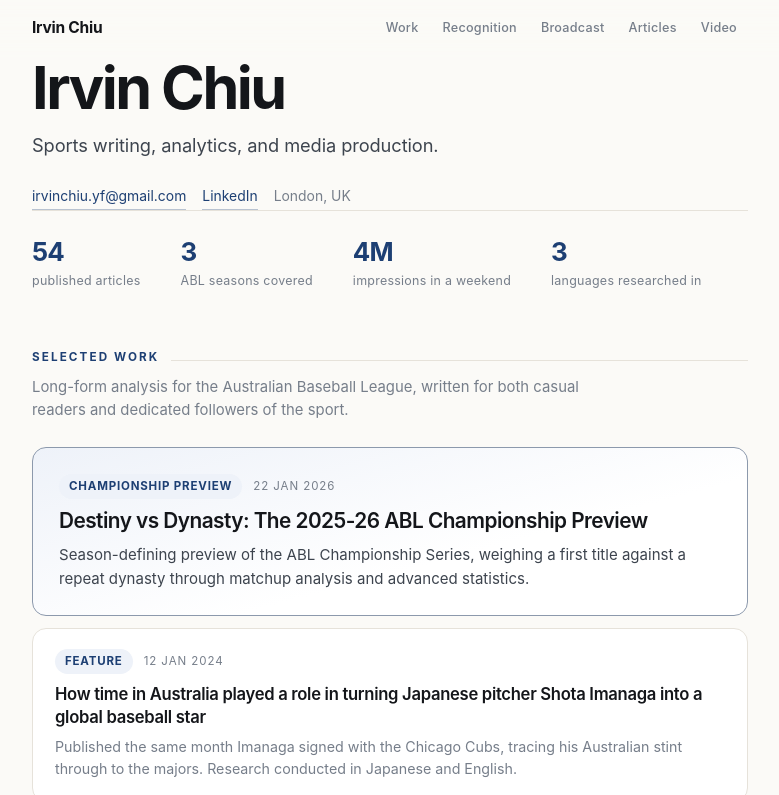
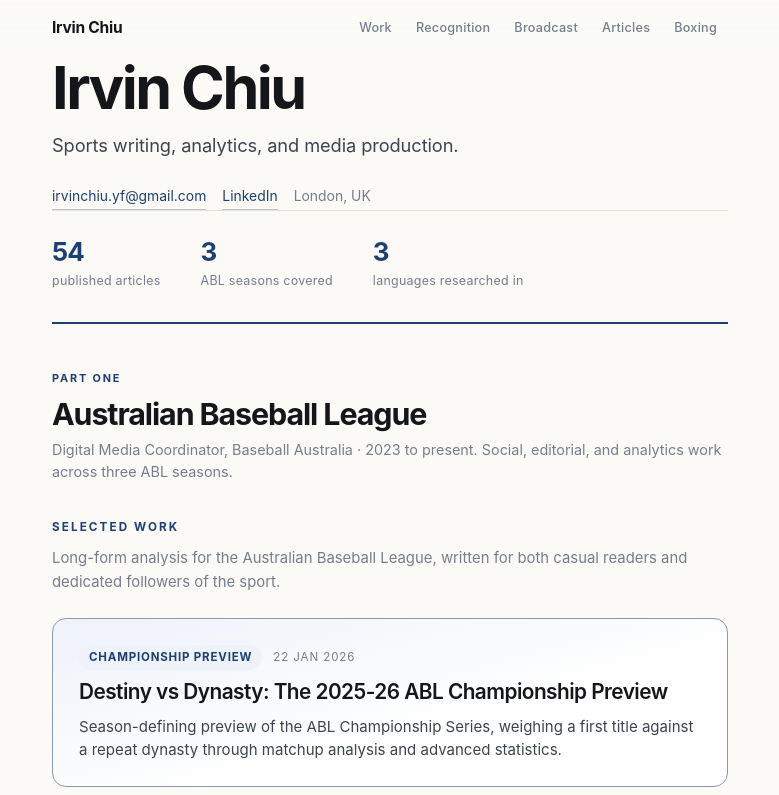
Before and after one commit to IrvinChiu/irvinchiu.github.io, a plain HTML site: page index.html in a window 1280 px wide. Shown: the top 795 px of the page, without its empty margins (250-1029 px from the left). Drawn offline with Linux system fonts and the light colour scheme.

Commit message:
Add files via upload

```diff
--- a/index.html
+++ b/index.html
@@ -13,7 +13,7 @@
   --accent:#1d3f73; --accent-2:#2f6fbf; --tint:#eef2f9;
   --shadow:0 1px 2px rgba(20,22,26,.04), 0 8px 24px rgba(20,22,26,.06);
   --sans:-apple-system,BlinkMacSystemFont,"Segoe UI",Inter,Roboto,Helvetica,Arial,sans-serif;
-  --w:760px;
+  --w:720px;
 }
 @media (prefers-color-scheme:dark){
   :root{
@@ -68,12 +68,20 @@ h1{font-size:clamp(2.5rem,6.6vw,3.7rem);line-height:1.04;
 .stat span{font-size:.78rem;color:var(--muted);letter-spacing:.02em}
 
 /* ---------- sections ---------- */
-section{padding:52px 0 4px;scroll-margin-top:70px}
-.eyebrow{display:flex;align-items:baseline;gap:12px;margin-bottom:8px}
+section{padding:46px 0 4px;scroll-margin-top:70px}
+
+/* major divider between the two bodies of work */
+.part{margin-top:26px;padding-top:46px;border-top:2px solid var(--accent);scroll-margin-top:70px}
+.part:first-of-type{margin-top:14px}
+.part-kicker{font-size:.68rem;font-weight:700;letter-spacing:.17em;text-transform:uppercase;
+  color:var(--accent);margin-bottom:9px}
+.part-name{font-size:clamp(1.5rem,3.4vw,1.9rem);font-weight:680;letter-spacing:-.036em;
+  line-height:1.14}
+.part-sub{margin-top:7px;font-size:.9rem;color:var(--muted);line-height:1.55}
+.part > section:first-of-type{padding-top:34px}
 h2{font-size:.73rem;font-weight:700;letter-spacing:.18em;text-transform:uppercase;
-  color:var(--accent);white-space:nowrap}
-.eyebrow .rule{flex:1;height:1px;background:var(--line)}
-.lede{color:var(--muted);font-size:.93rem;max-width:60ch;margin-bottom:24px;line-height:1.6}
+  color:var(--accent);margin-bottom:10px}
+.lede{color:var(--muted);font-size:.93rem;margin-bottom:24px;line-height:1.6}
 
 /* ---------- feature cards ---------- */
 .feats{display:grid;gap:12px}
@@ -175,7 +183,7 @@ footer a:hover{text-decoration:underline}
       <li><a class="nl" href="#recognition">Recognition</a></li>
       <li><a class="nl" href="#broadcast">Broadcast</a></li>
       <li><a class="nl" href="#articles">Articles</a></li>
-      <li><a class="nl" href="#video">Video</a></li>
+      <li><a class="nl" href="#def">Boxing</a></li>
     </ul>
   </div>
 </nav>
@@ -196,12 +204,17 @@ footer a:hover{text-decoration:underline}
   <div class="stats rv">
     <div class="stat"><b>54</b><span>published articles</span></div>
     <div class="stat"><b>3</b><span>ABL seasons covered</span></div>
-    <div class="stat"><b>4M</b><span>impressions in a weekend</span></div>
     <div class="stat"><b>3</b><span>languages researched in</span></div>
   </div>
 
+  <div class="part" id="abl">
+    <div class="part-kicker">Part one</div>
+    <div class="part-name">Australian Baseball League</div>
+    <p class="part-sub">Digital Media Coordinator, Baseball Australia &middot; 2023 to present.
+      Social, editorial, and analytics work across three ABL seasons.</p>
+
   <section id="work">
-    <div class="eyebrow"><h2>Selected work</h2><span class="rule"></span></div>
+    <h2>Selected work</h2>
     <p class="lede">Long-form analysis for the Australian Baseball League, written for both casual
       readers and dedicated followers of the sport.</p>
     <div class="feats rv">
@@ -229,7 +242,7 @@ footer a:hover{text-decoration:underline}
   </section>
 
   <section id="recognition">
-    <div class="eyebrow"><h2>Recognition</h2><span class="rule"></span></div>
+    <h2>Recognition</h2>
     <p class="lede">Two pieces of outside corroboration, both pointing at the same article.</p>
     <div class="recog rv">
       <blockquote class="quote">
@@ -248,7 +261,7 @@ footer a:hover{text-decoration:underline}
   </section>
 
   <section id="broadcast">
-    <div class="eyebrow"><h2>Broadcast pickup</h2><span class="rule"></span></div>
+    <h2>Broadcast pickup</h2>
     <p class="lede">Each clip is an ABL broadcast discussing analysis from an article published days
       earlier. The commentary team are not statisticians, which is the point: the work was written so
       a general audience could pick it up and use it on air, and they did.</p>
@@ -284,7 +297,7 @@ footer a:hover{text-decoration:underline}
   </section>
 
   <section id="articles">
-    <div class="eyebrow"><h2>Australian Baseball League</h2><span class="rule"></span></div>
+    <h2>Australian Baseball League</h2>
     <p class="lede">17 bylined articles for theABL.com.au.</p>
 
     <div class="season rv">
@@ -319,8 +332,16 @@ footer a:hover{text-decoration:underline}
     </div>
   </section>
 
+  </div>
+
+  <div class="part" id="def">
+    <div class="part-kicker">Part two</div>
+    <div class="part-name">DEF Promotions</div>
+    <p class="part-sub">Video Editor and Writer &middot; Hong Kong, 2015 to 2019.
+      Promotional video and boxing journalism for a professional fight promoter.</p>
+
   <section id="video">
-    <div class="eyebrow"><h2>Video production</h2><span class="rule"></span></div>
+    <h2>Video production</h2>
     <p class="lede">Promotional video for boxing events and fighters at DEF Promotions, Hong Kong.
       Produced in Final Cut Pro X and aired at The Venetian Macao, Hong Kong-Macau Ferries, and the
       Hong Kong Convention and Exhibition Centre, including work for collaborations with Top Rank Inc.
@@ -350,13 +371,15 @@ footer a:hover{text-decoration:underline}
   </section>
 
   <section id="archive">
-    <div class="eyebrow"><h2>Earlier writing</h2><span class="rule"></span></div>
+    <h2>Earlier writing</h2>
     <p class="lede">37 articles on professional boxing, fighters, predictions, and fight analysis for
       DEF Promotions, published 2017 to 2019.</p>
     <ul class="list rv">
       <li><span class="d">2017-19</span><a href="https://www.dropbox.com/scl/fi/89uxi66i5rm9fmlgcfa95/DEF-Articles.txt?rlkey=d6sauu2iwp73h2q85gb0z6dvh&amp;st=zprswf5u&amp;dl=0">Full index of all 37 boxing articles</a></li>
     </ul>
   </section>
+
+  </div>
 
   <footer>
     Irvin Chiu &middot; Sports writing, analytics, and media production &middot;
```
